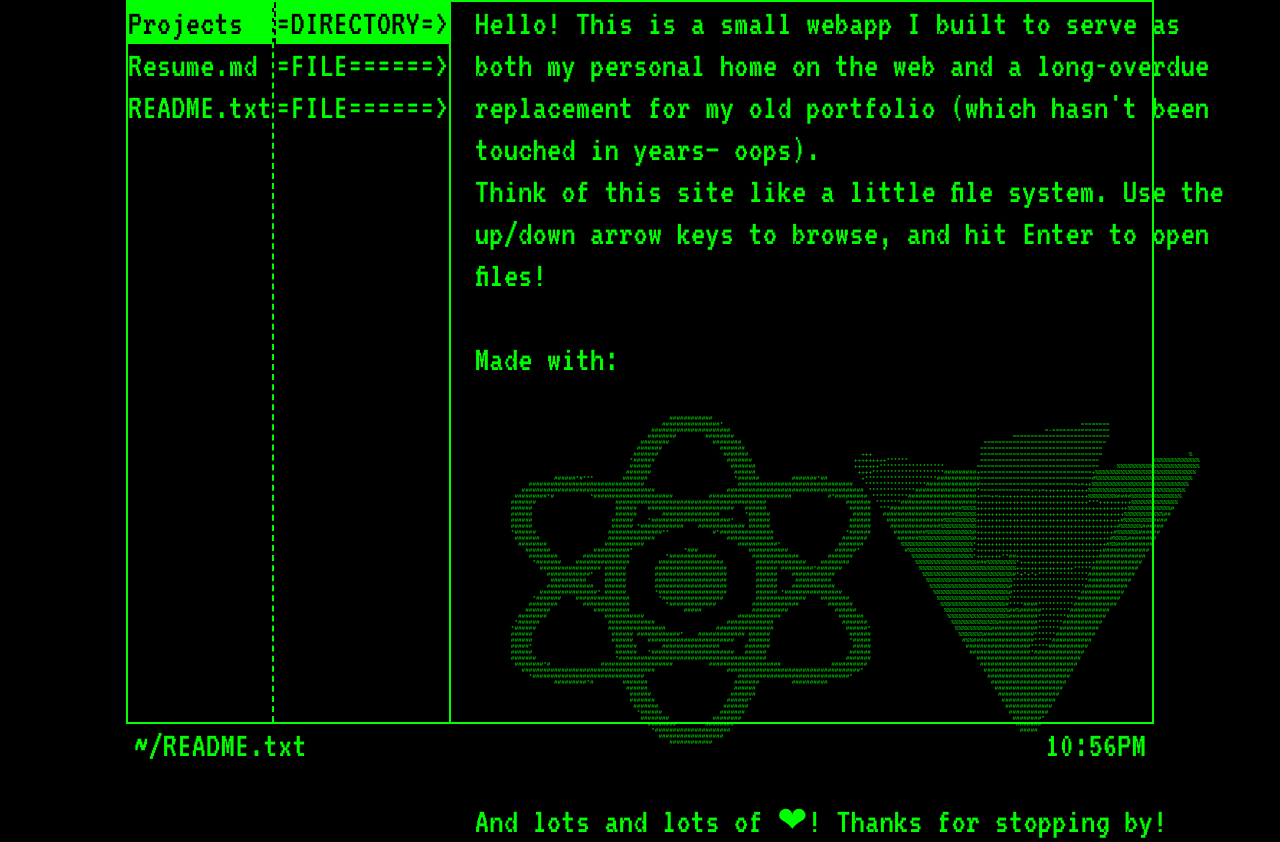
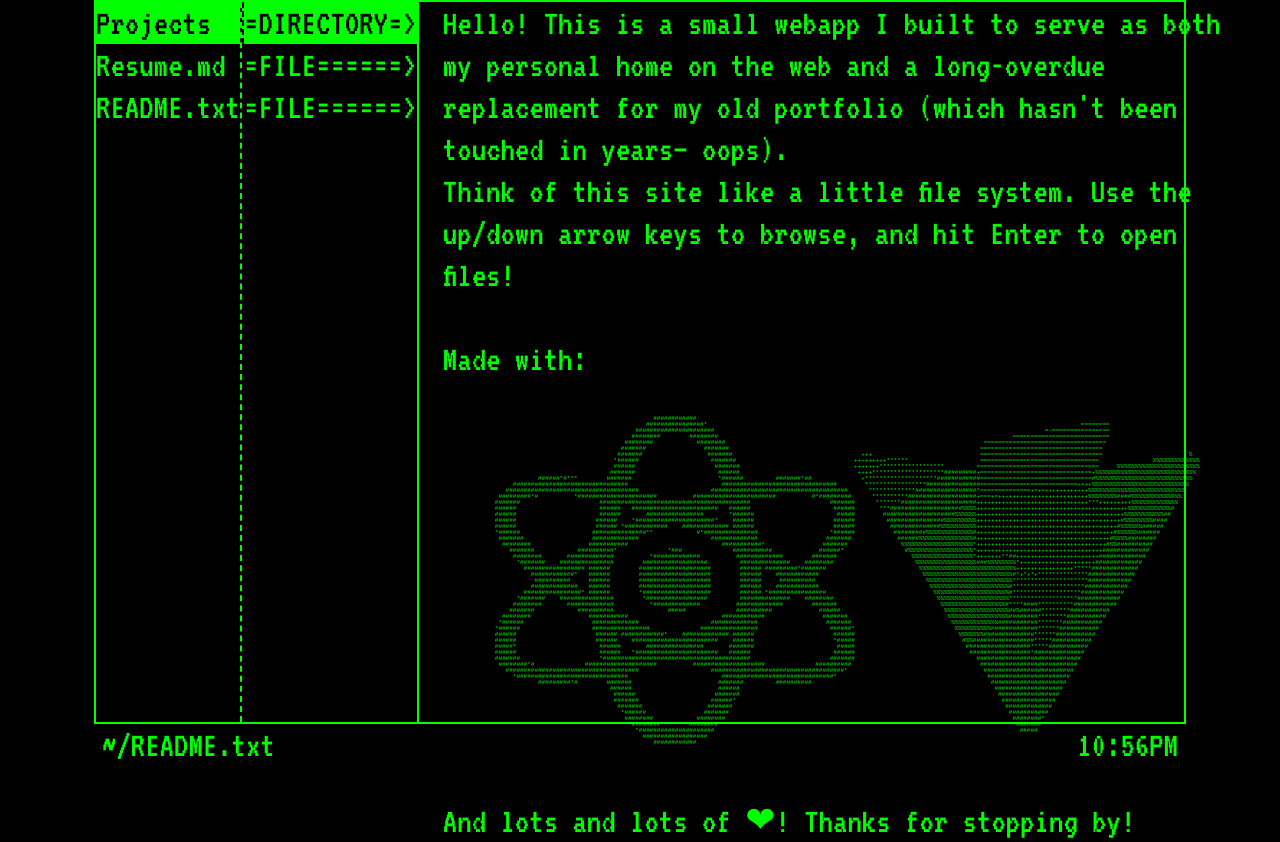
Before and after one commit to breezy23/breezy23.github.io, a React (Vite) app: page / in a window 1280 px wide. Built offline with nearby package versions, Linux system fonts and the light colour scheme.

Commit message:
Change width on TerminalPage

```diff
--- a/src/TerminalPage/styles/TerminalPage.module.scss
+++ b/src/TerminalPage/styles/TerminalPage.module.scss
@@ -16,5 +16,5 @@ html, body{
   height: 90vh;
   justify-content: space-between;
   margin: auto;
-  width: 80%;
+  width: 85vw;
 }
```
